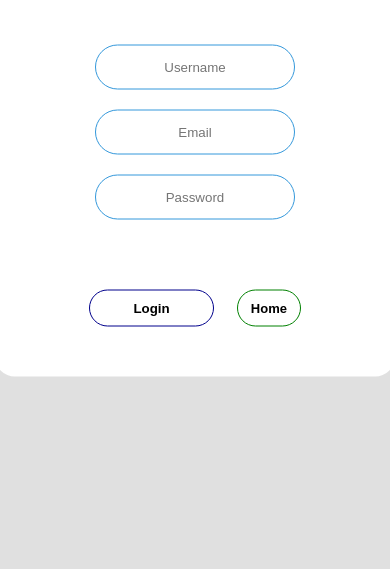
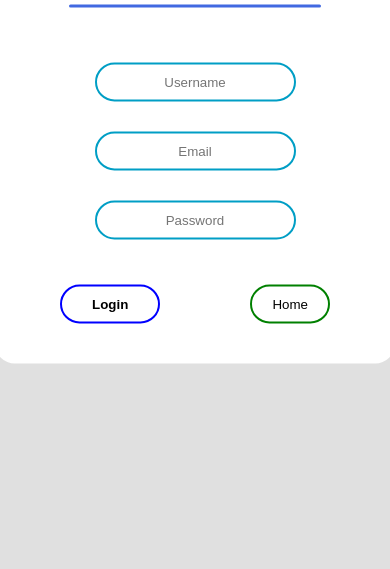
Before and after one commit to ahmedJabban/Ahmed-Courses, a plain HTML site: page pages/login-page.html in a window 390 px wide. Shown: the part 275-844 px from the top of the page. Drawn offline with Linux system fonts and the light colour scheme.

Commit message:
add responisiv and finish login

```diff
--- a/CSS/style-login.css
+++ b/CSS/style-login.css
@@ -15,6 +15,14 @@ body{
     background-color: rgb(224, 224, 224);
 }
 
+.info-up{
+    width: 100%;
+    height: fit-content;
+    display: flex;
+    flex-direction: column;
+    align-items: center;
+}
+
 .div-log-form{
     background-color: white;
     border-radius: 20px;
@@ -25,9 +33,6 @@ body{
     left: 50%;
     transform: translate(-50%, -50%);
     padding: 20px;
-    display: flex;
-    flex-direction: column;
-    align-items: center;
 }
 
 h1{
@@ -45,72 +50,74 @@ hr{
     margin: 20px 0;
 }
 
-.div-log-form form div{
-    margin: 30px auto;
+.mid-info{
+    width: 100%;
+    height: fit-content;
+    display: flex;
+    flex-direction: column;
+    align-items: center;
+    margin: 10px auto;
+    padding: 10px;
 }
 
-.mid-info input{
+.mid-info .info-box{
+    margin: 15px auto;
+    text-align: center;
+    outline: none;
     border: none;
-    background: none;
-    display: block;
-    margin: 20px auto;
-    text-align: center;
-    border:1px solid #3498db;
-    padding: 14px 10px;
-    width: 200px;
-    outline: none;
-    color: white;
-    border-radius: 24px;
-    color: black;
+    background: transparent;
+    border: 2px solid rgb(0, 158, 197);
+    border-radius: 20px;
+    padding: 10px;
     transition: 0.25s;
 }
 
-.info-box:focus{
-    width: 25rem;
-    margin: auto;
-    border-color: darkblue;
+.mid-info .info-box:focus{
+    border-color: blue;
+    width: 250px;
 }
 
 .log-btns{
+    width: 100%;
+    height: fit-content;
+    display: grid;
+    grid-template-columns: auto auto;
+    grid-template-rows: auto auto;
     text-align: center;
-    width: 25rem;
+    margin: 20px auto;
 }
 
-.div-log-form input[type="submit"]{
+.log-btns input[type="submit"]{
+    padding: 10px 30px;
     background: transparent;
     outline: none;
     border: none;
-    margin: 4rem 2rem auto auto;
-    border: 1px solid darkblue;
-    padding: 10px;
+    border: 2px solid blue;
     border-radius: 20px;
-    width: 50%;
     font-weight: bold;
     cursor: pointer;
     transition: 0.5s;
-    text-align: center;
 }
 
-.div-log-form .log-btns input[type="submit"]:hover{
-    background-color: blue;
-    color: white;
+.log-btns button{
+    text-decoration: none;
+    text-align: center;
+    padding: 10px 20px;
+    outline: none;
+    border: none;
+    background: transparent;
+    border: 2px solid green;
+    border-radius: 20px;
+    transition: 0.5s;
+    cursor: pointer;
 }
 
-.div-log-form .log-btns a{
-    text-decoration: none;
-    font-weight: bold;
-    color: black;
-    font-size: 1.3rem;
-    outline: none;
-    background: transparent;
-    border: none;
-    border: 1px solid green;
-    padding: 1rem 1.3rem;
-    border-radius: 20px;
-    transition: 0.5s;
+.log-btns input[type="submit"]:hover{
+    color: white;
+    background-color: blue;
 }
 
-.div-log-form .log-btns a:hover{
+.log-btns button:hover{
+    color: white;
     background-color: green;
-    color: white;
 }
--- a/JavaScript/login-page.js
+++ b/JavaScript/login-page.js
@@ -0,0 +1,5 @@
+var home_btn = document.getElementById("home-page");
+
+function home_page(){
+    window.open("../index.html", "_self");
+}
--- a/pages/login-page.html
+++ b/pages/login-page.html
@@ -11,19 +11,31 @@
 <body>
 
     <div class="div-log-form">
-        <h1>Login</h1>
-        <hr>
+        <div class="info-up">
+            <h1>Login</h1>
+            <hr>
+        </div>
         <form action="" method="get">
 
             <div class="mid-info">
-                <input type="text" placeholder="Username" class="info-box" required>
-                <input type="email" placeholder="Email" class="info-box" required>
-                <input type="password" placeholder="Password" class="info-box" required>
+                <div>
+                    <input type="text" placeholder="Username" name="username" class="info-box" minlength="4" required>
+                </div>
+                <div>
+                    <input type="email" placeholder="Email" name="Email" class="info-box" required>
+                </div>
+                <div>
+                    <input type="password" placeholder="Password" name="Pass" class="info-box" minlength="5" required>
+                </div>
             </div>
 
             <div class="log-btns">
-                <input type="submit" value="Login">
-                <a href="../index.html">Home</a>
+                <div>
+                    <input type="submit" value="Login">
+                </div>
+                <div>
+                    <button id="home-page" onclick="home_page()">Home</button>
+                </div>
             </div>
 
         </form>
```
Also changed, not shown: CSS/style-main.css (+65 -0 lines), index.html (+24 -1 lines).
